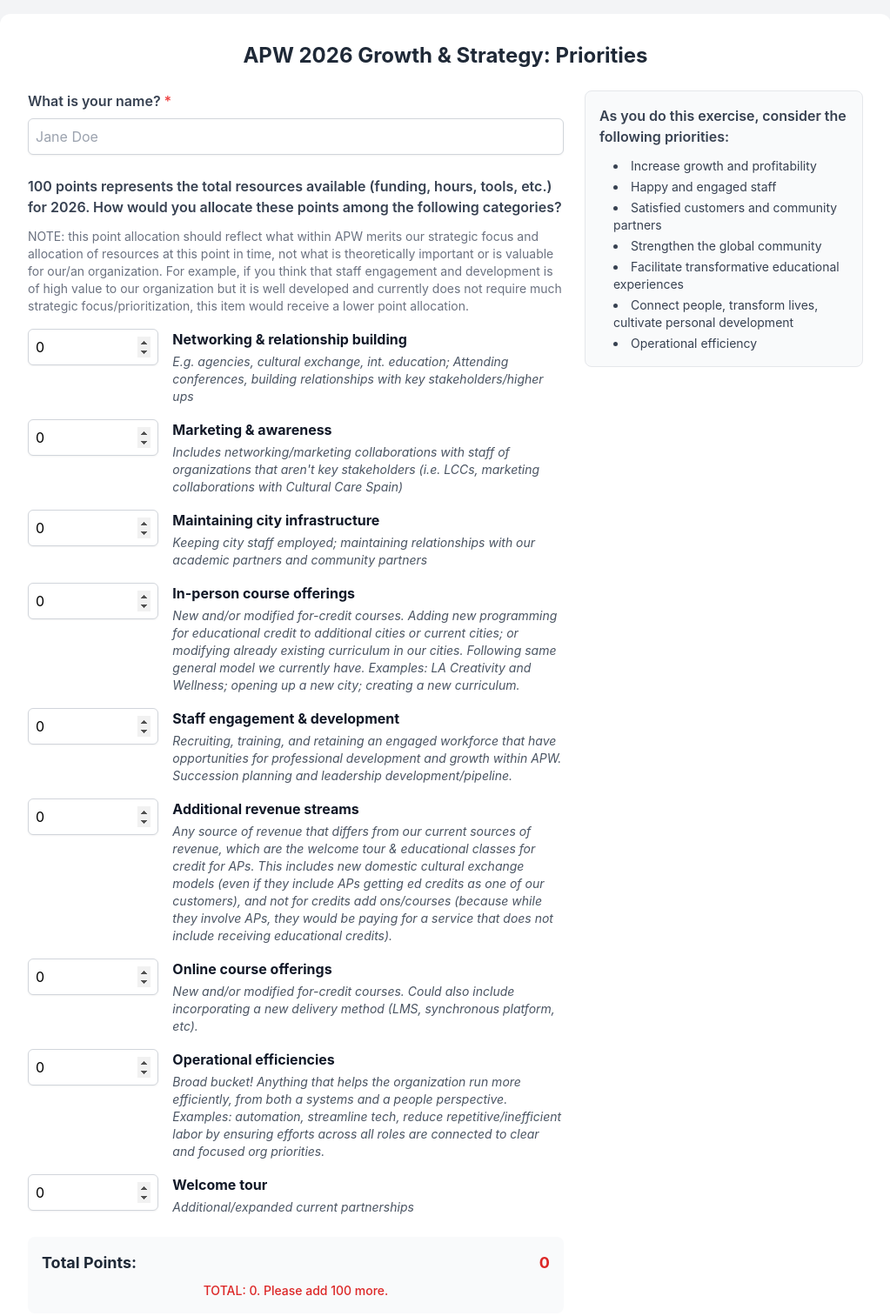
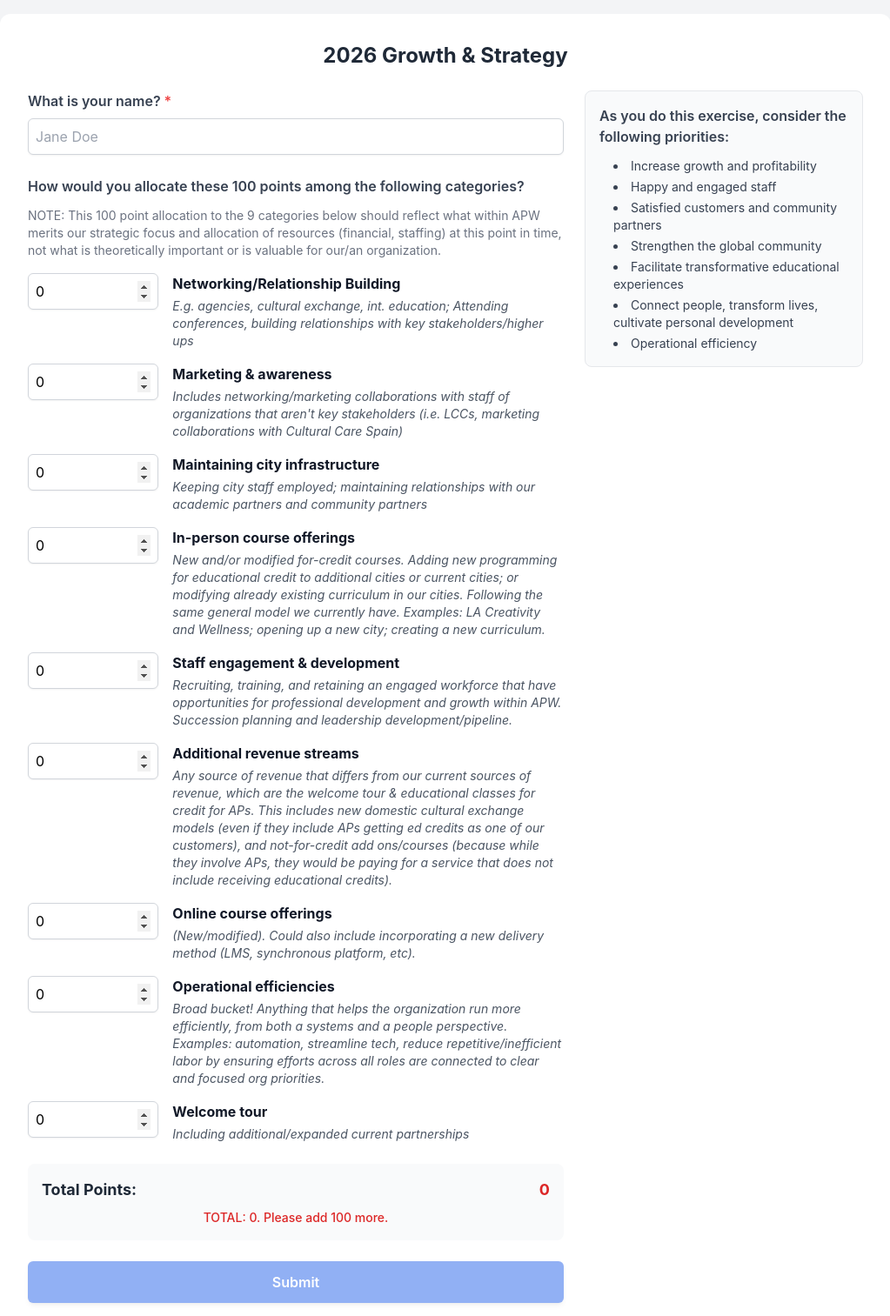
Before and after one commit to chemicalbros/gs2026survey, a plain HTML site: page GS-survey.html in a window 1280 px wide. Shown: the top 1513 px of the page at 87% size, without its empty margins (128-1151 px from the left). Drawn offline with nearby package versions, Linux system fonts and the light colour scheme.

```diff
--- a/GS-survey.html
+++ b/GS-survey.html
@@ -3,7 +3,7 @@
 <head>
     <meta charset="UTF-8">
     <meta name="viewport" content="width=device-width, initial-scale=1.0">
-    <title>2026 Priorities Survey</title>
+    <title>2026 Growth & Strategy Survey</title>
     <!-- Load Tailwind CSS --><script src="https://cdn.tailwindcss.com"></script>
     <style>
         /* Custom styles for better aesthetics */
@@ -22,7 +22,7 @@
     <!-- CHANGED max-w-lg to max-w-5xl for more width to accommodate side-by-side layout -->
     <div class="bg-white p-6 sm:p-8 rounded-xl shadow-lg w-full max-w-5xl">
 
-        <h1 class="text-2xl font-bold text-gray-800 mb-6 text-center">APW 2026 Growth & Strategy: Priorities</h1>
+        <h1 class="text-2xl font-bold text-gray-800 mb-6 text-center">2026 Growth & Strategy</h1>
 
         <!-- Flex container for side-by-side layout -->
         <div class="flex flex-col lg:flex-row gap-6">
@@ -39,16 +39,16 @@
 
         <!-- The Constant Sum Question --><div class="mb-6">
             <label class="block text-md font-semibold text-gray-700 mb-3">
-                100 points represents the total resources available (funding, hours, tools, etc.) for 2026. How would you allocate these points among the following categories?
+                How would you allocate these 100 points among the following categories?
             </label>
-            <p class="text-sm text-gray-500 mb-4">NOTE: this point allocation should reflect what within APW merits our strategic focus and allocation of resources at this point in time, not what is theoretically important or is valuable for our/an organization. For example, if you think that staff engagement and development is of high value to our organization but it is well developed and currently does not require much strategic focus/prioritization, this item would receive a lower point allocation.</p>
+            <p class="text-sm text-gray-500 mb-4">NOTE: This 100 point allocation to the 9 categories below should reflect what within APW merits our strategic focus and allocation of resources (financial, staffing) at this point in time, not what is theoretically important or is valuable for our/an organization.</p>
 
             <div id="survey-form" class="space-y-4">
 
                 <!-- Priority 1: Networking & relationship building - WIDTHS ADJUSTED --><div class="flex items-start justify-between space-x-4">
                     <input type="number" id="networking" name="networking" min="0" max="100" value="0" class="survey-input w-1/4 p-2 border border-gray-300 rounded-md shadow-sm focus:ring-blue-500 focus:border-blue-500">
                     <div class="w-3/4">
-                        <label for="networking" class="text-gray-900 font-bold">Networking & relationship building</label>
+                        <label for="networking" class="text-gray-900 font-bold">Networking/Relationship Building</label>
                         <p class="text-sm italic text-gray-600 mt-1">E.g. agencies, cultural exchange, int. education; Attending conferences, building relationships with key stakeholders/higher ups</p>
                     </div>
                 </div>
@@ -73,7 +73,7 @@
                     <input type="number" id="in_person_courses" name="in_person_courses" min="0" max="100" value="0" class="survey-input w-1/4 p-2 border border-gray-300 rounded-md shadow-sm focus:ring-blue-500 focus:border-blue-500">
                     <div class="w-3/4">
                         <label for="in_person_courses" class="text-gray-900 font-bold">In-person course offerings</label>
-                        <p class="text-sm italic text-gray-600 mt-1">New and/or modified for-credit courses. Adding new programming for educational credit to additional cities or current cities; or modifying already existing curriculum in our cities. Following same general model we currently have. Examples: LA Creativity and Wellness; opening up a new city; creating a new curriculum.</p>
+                        <p class="text-sm italic text-gray-600 mt-1">New and/or modified for-credit courses. Adding new programming for educational credit to additional cities or current cities; or modifying already existing curriculum in our cities. Following the same general model we currently have. Examples: LA Creativity and Wellness; opening up a new city; creating a new curriculum.</p>
                     </div>
                 </div>
 
@@ -89,7 +89,7 @@
                     <input type="number" id="revenue_streams" name="revenue_streams" min="0" max="100" value="0" class="survey-input w-1/4 p-2 border border-gray-300 rounded-md shadow-sm focus:ring-blue-500 focus:border-blue-500">
                     <div class="w-3/4">
                         <label for="revenue_streams" class="text-gray-900 font-bold">Additional revenue streams</label>
-                        <p class="text-sm italic text-gray-600 mt-1">Any source of revenue that differs from our current sources of revenue, which are the welcome tour & educational classes for credit for APs. This includes new domestic cultural exchange models (even if they include APs getting ed credits as one of our customers), and not for credits add ons/courses (because while they involve APs, they would be paying for a service that does not include receiving educational credits).</p>
+                        <p class="text-sm italic text-gray-600 mt-1">Any source of revenue that differs from our current sources of revenue, which are the welcome tour & educational classes for credit for APs. This includes new domestic cultural exchange models (even if they include APs getting ed credits as one of our customers), and not-for-credit add ons/courses (because while they involve APs, they would be paying for a service that does not include receiving educational credits).</p>
                     </div>
                 </div>
 
@@ -97,7 +97,7 @@
                     <input type="number" id="online_courses" name="online_courses" min="0" max="100" value="0" class="survey-input w-1/4 p-2 border border-gray-300 rounded-md shadow-sm focus:ring-blue-500 focus:border-blue-500">
                     <div class="w-3/4">
                         <label for="online_courses" class="text-gray-900 font-bold">Online course offerings</label>
-                        <p class="text-sm italic text-gray-600 mt-1">New and/or modified for-credit courses. Could also include incorporating a new delivery method (LMS, synchronous platform, etc).</p>
+                        <p class="text-sm italic text-gray-600 mt-1">(New/modified). Could also include incorporating a new delivery method (LMS, synchronous platform, etc).</p>
                     </div>
                 </div>
 
@@ -113,7 +113,7 @@
                     <input type="number" id="welcome_tour" name="welcome_tour" min="0" max="100" value="0" class="survey-input w-1/4 p-2 border border-gray-300 rounded-md shadow-sm focus:ring-blue-500 focus:border-blue-500">
                     <div class="w-3/4">
                         <label for="welcome_tour" class="text-gray-900 font-bold">Welcome tour</label>
-                        <p class="text-sm italic text-gray-600 mt-1">Additional/expanded current partnerships</p>
+                        <p class="text-sm italic text-gray-600 mt-1">Including additional/expanded current partnerships</p>
                     </div>
                 </div>
             </div>
```
